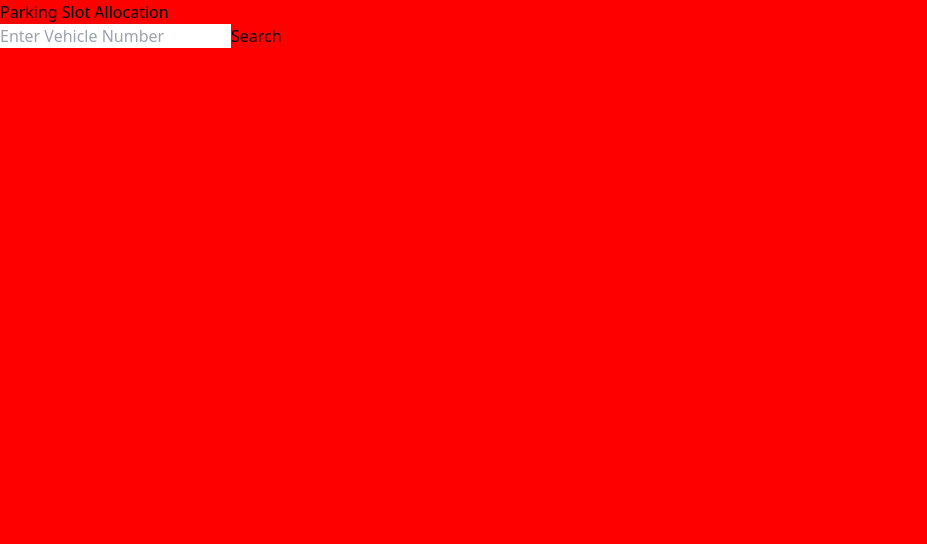
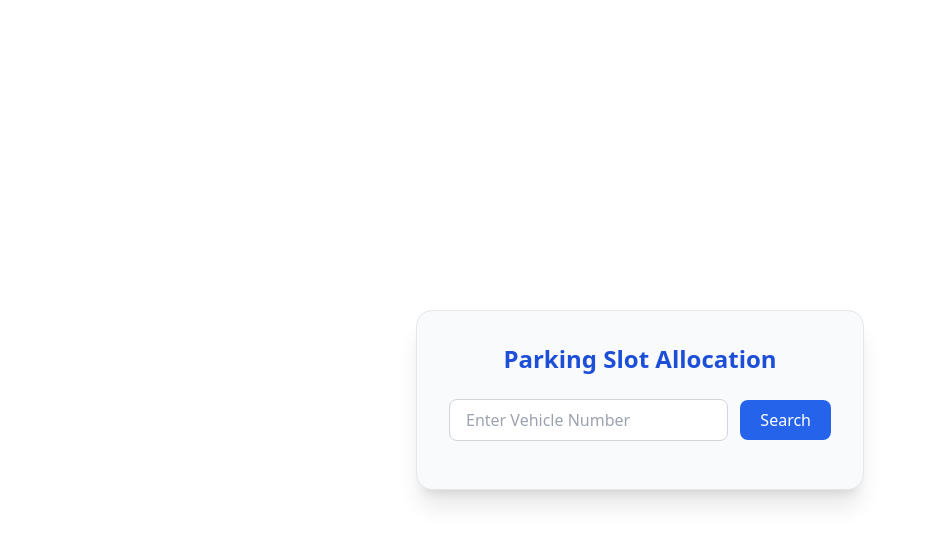
Before and after one commit to Paulson-23/Parking, a React (Vite) app in the folder frontend/: page / in a window 1280 px wide. Shown: the top 544 px of the page, without its empty margins (0-927 px from the left). Built offline with nearby package versions, Linux system fonts and the light colour scheme.

Commit message:
empty commit

```diff
--- a/frontend/tailwind.config.js
+++ b/frontend/tailwind.config.js
@@ -2,7 +2,7 @@
 export default {
   content: [
     "./index.html",
-    "/src/**/*.{js,ts,jsx,tsx}",
+    "./src/**/*.{js,ts,jsx,tsx}",
   ],
   theme: {
     extend: {},
```
